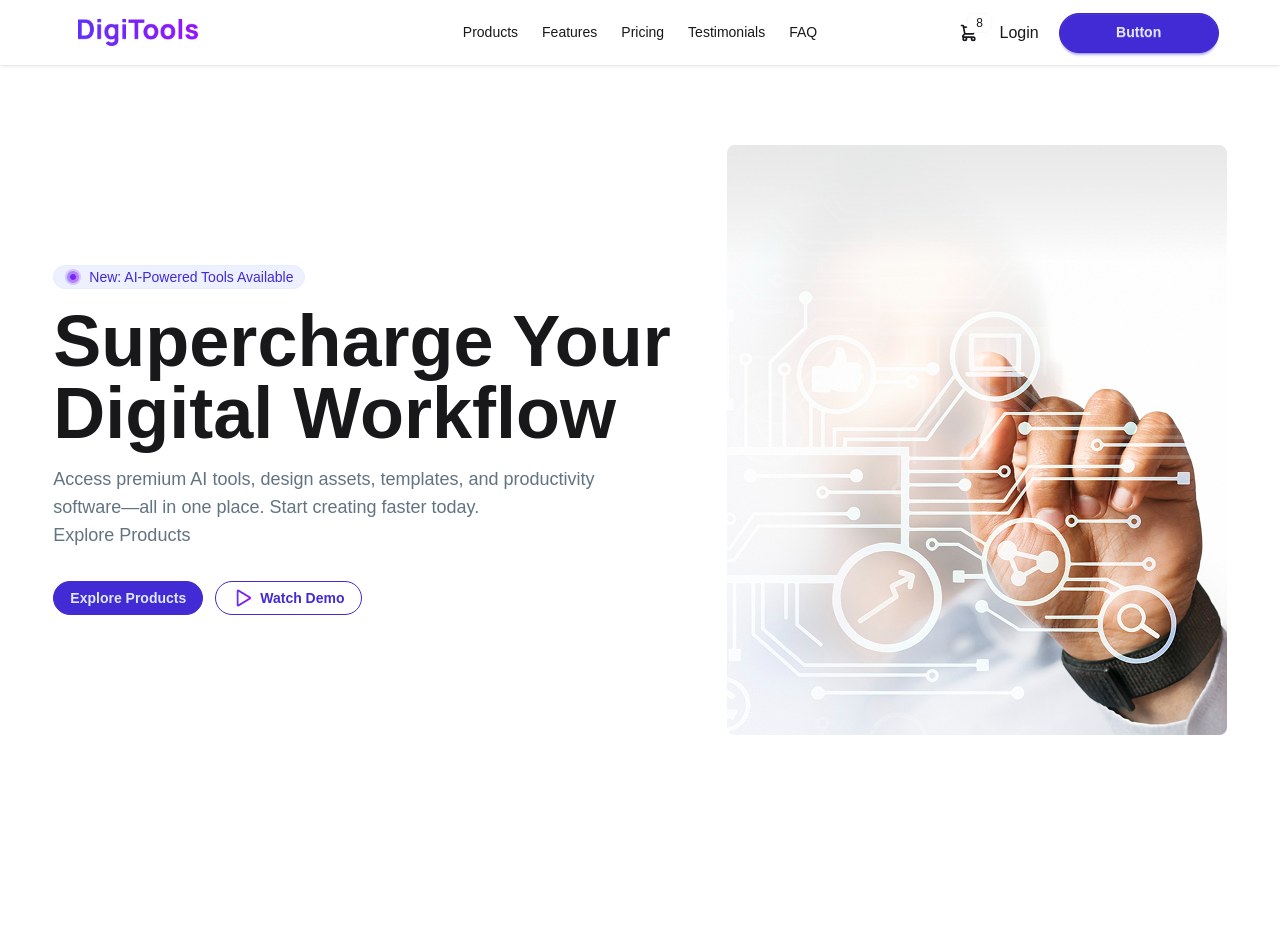
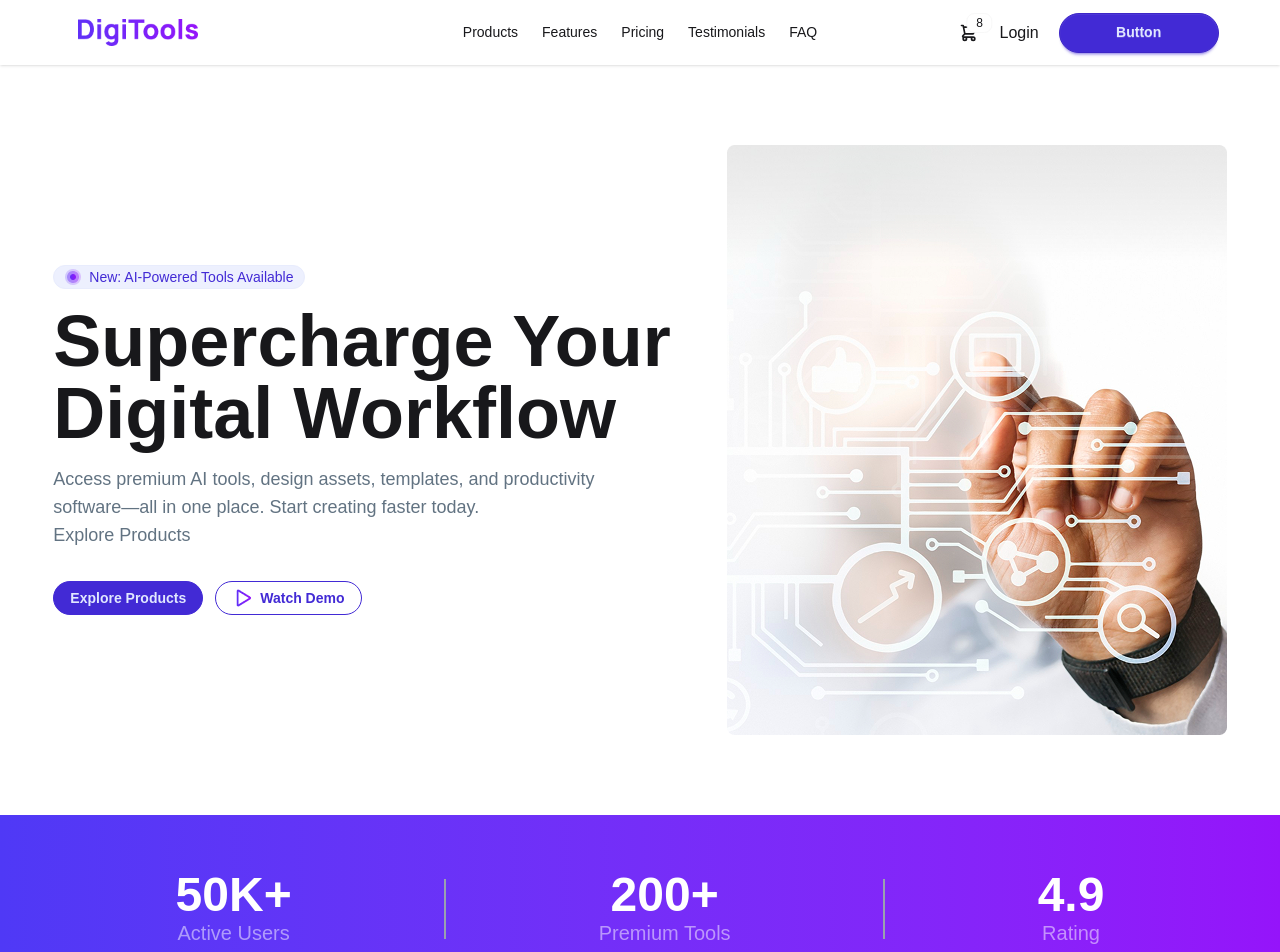
Before and after one commit to Mehedi-tsc/My-Sixth-Assignment, a React (Vite) app: page / in a window 1280 px wide. Shown: the top 952 px of the page. Before the commit the page ends 815 px from the top, so only its background shows below. Built offline with nearby package versions, Linux system fonts and the light colour scheme.

Commit message:
Stats added

```diff
--- a/src/App.jsx
+++ b/src/App.jsx
@@ -1,6 +1,7 @@
 import './App.css'
 import Hero from './components/Hero/Hero'
 import Navbar from './components/Navbar/Navbar'
+import State from './components/State/State'
 
 function App() {
 
@@ -9,6 +10,7 @@ function App() {
     <>
      <Navbar></Navbar>
      <Hero></Hero>
+     <State></State>
     </>
   )
 }
--- /dev/null
+++ b/src/components/State/State.jsx
@@ -0,0 +1,31 @@
+import React from 'react';
+
+const State = () => {
+    return (
+        <div className='bg-linear-to-r from-[#4F39F6] to-[#9514FA] mb-28'>
+           <div className='text-center w-11/12 mx-auto p-14 flex flex-col lg:flex-row lg:justify-around items-center gap-5'>
+           <div>
+             <h2 className='text-white text-5xl font-extrabold'>50K+</h2>
+             <p className='text-white/50 text-xl'>Active Users</p>
+           </div>
+           <div className='hidden lg:flex lg:w-0.5 lg:bg-gray-400 lg:h-15'>
+
+           </div>
+           <div>
+             <h2 className='text-white text-5xl font-extrabold'>200+</h2>
+             <p className='text-white/50 text-xl'>Premium Tools</p>
+           </div>
+           <div className='hidden lg:flex lg:w-0.5 lg:bg-gray-400 lg:h-15'>
+
+           </div>
+           <div>
+             <h2 className='text-white text-5xl font-extrabold'>4.9</h2>
+             <p className='text-white/50 text-xl'>Rating</p>
+           </div>
+
+           </div>
+        </div>
+    );
+};
+
+export default State;
```
